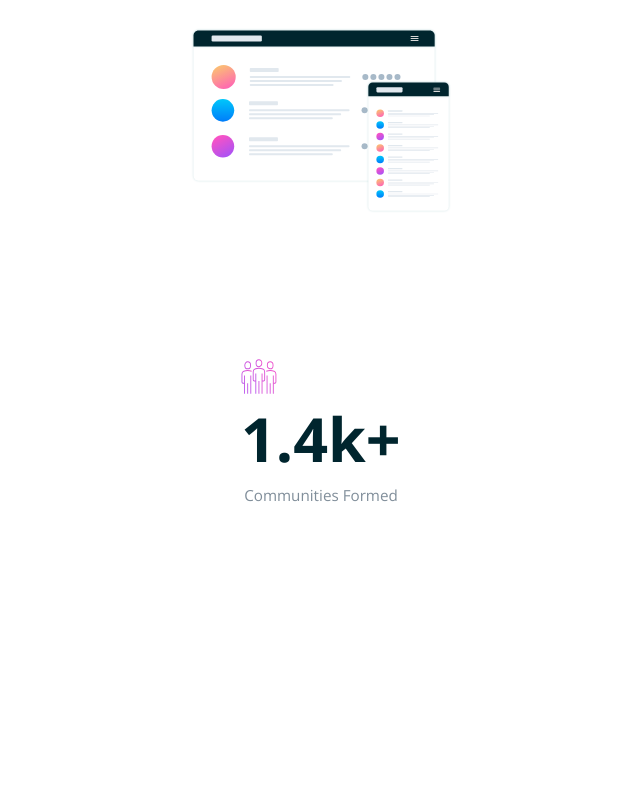
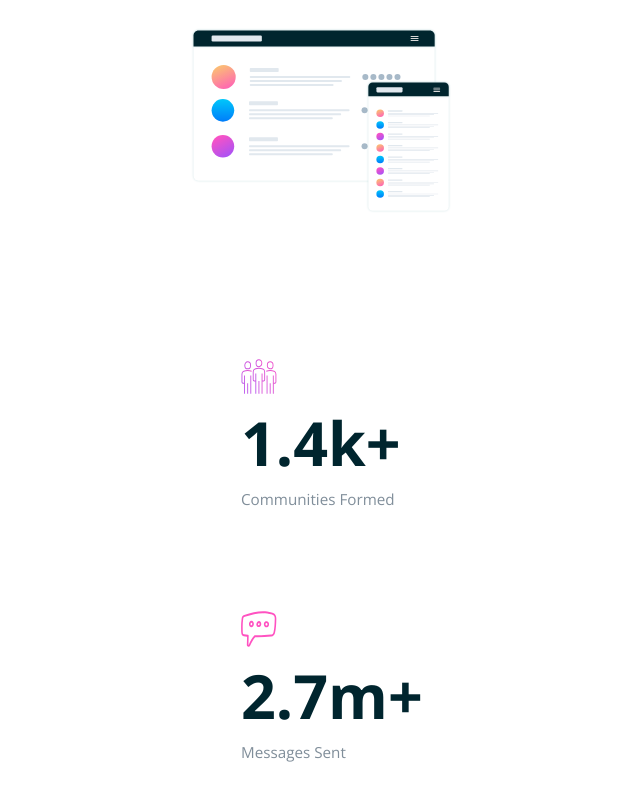
Before and after one commit to DachiNatenadze/Huddle-Landing-Page-, a plain HTML site: page index.html in a window 1280 px wide. Shown: the part 420-1220 px from the top of the page, without its empty margins (319-959 px from the left). Before the commit the page ends 1073 px from the top, so only its background shows below. Drawn offline with nearby package versions, Linux system fonts and the light colour scheme.

Commit message:
Add Community/Messages info

```diff
--- a/index.html
+++ b/index.html
@@ -34,10 +34,17 @@
      <img src="./images/screen-mockups.svg" alt="Dashboard">
     </div>
     <div class="Info">
+      <div class="info1">
       <img src="./images/icon-communities.svg" alt="Communities">
       <h2>1.4k+</h2>
       <span>Communities Formed</span>
     </div>
+      <div class="info2">
+      <img src="./images/icon-messages.svg" alt="Message">
+      <h2>2.7m+</h2>
+      <span>Messages Sent</span>
+    </div>
+    </div>
   </main>
 </body>
 </html>
--- a/main.css
+++ b/main.css
@@ -104,6 +104,7 @@ header {
 }
 .Info {
   padding: 146px;
+  gap: 100px;
   display: flex;
   flex-direction: column;
   justify-content: center;
```
